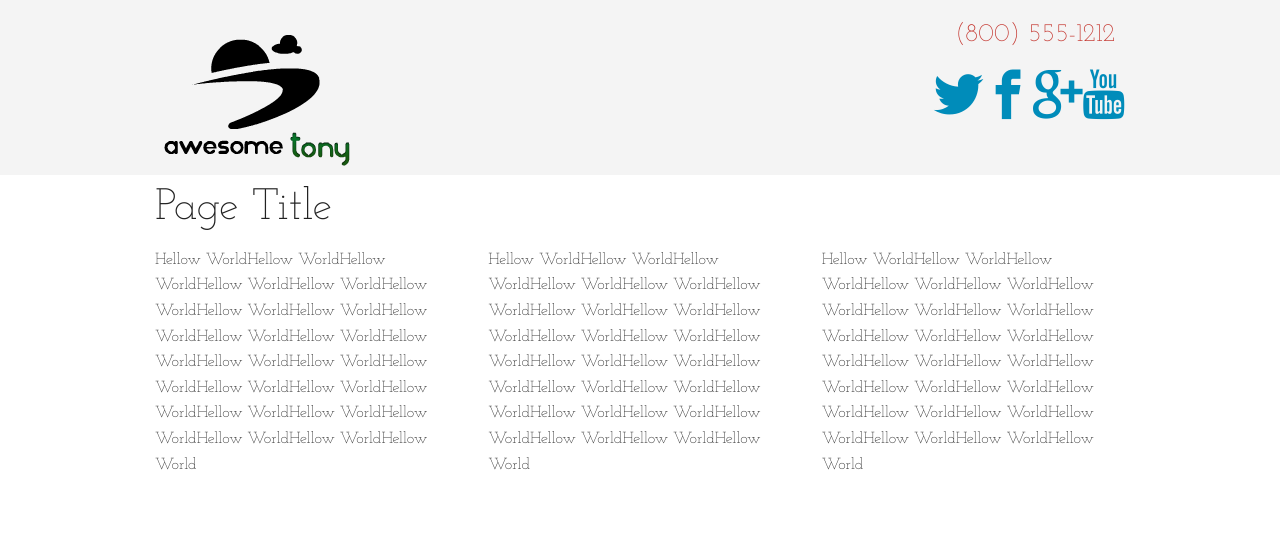
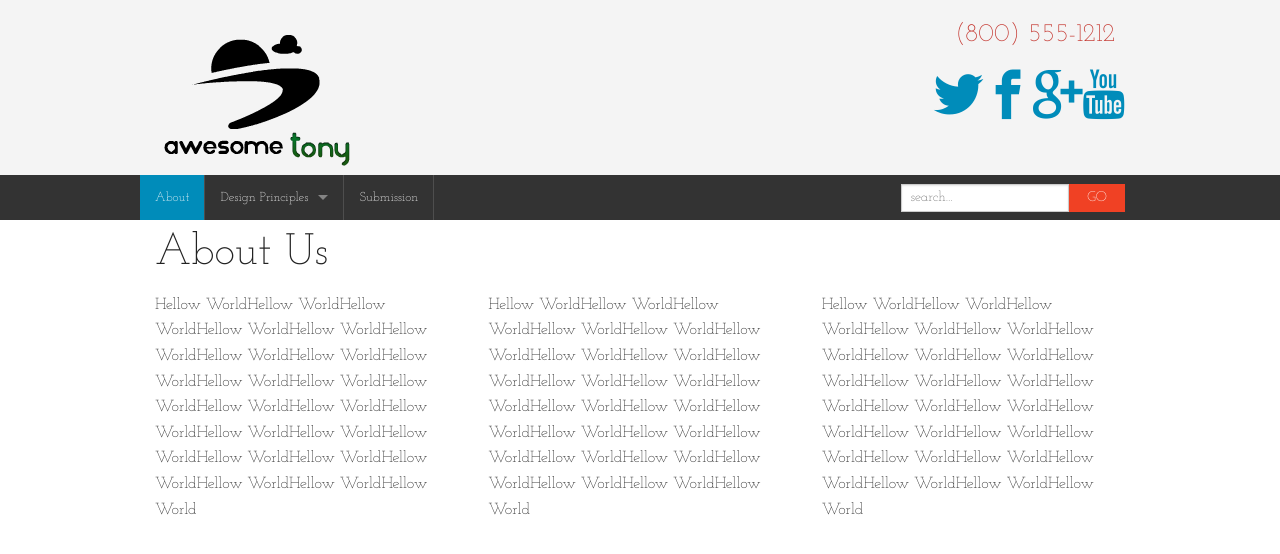
Before and after one commit to tonykung06/foundation-5-example, a website: page index.html in a window 1280 px wide. Drawn offline with Linux system fonts and the light colour scheme; files whose address does not match are found by name.

Commit message:
add main navigation

```diff
--- a/index.html
+++ b/index.html
@@ -55,9 +55,53 @@
       </div>
     </header>
 
+    <div class="contain-to-grid sticky">
+      <nav class="top-bar" data-topbar role="navigation">
+        <ul class="title-area">
+          <li class="name"></li>
+          <li class="toggle-topbar menu-icon">
+            <a href="#">
+              <span>MENU</span>
+            </a>
+          </li>
+        </ul>
+        <section class="top-bar-section">
+          <ul class="left">
+            <li class="active"><a href="index.html">About</a></li>
+            <li class="divider"></li>
+            <li class="has-dropdown">
+              <a href="design.html">Design Principles</a>
+              <ul class="dropdown">
+                <li><a href="wayfinding.html">Wayfinding</a></li>
+                <li><a href="alignment.html">Alignment</a></li>
+                <li><a href="effect.html">Aesthetic-Usability Effect</a></li>
+              </ul>
+            </li>
+            <li class="divider"></li>
+            <li><a href="submit.html">Submission</a></li>
+            <li class="divider"></li>
+          </ul>
+          <ul class="right">
+            <li class="has-form">
+              <form action="localsearch.php" method="get" enctype="multipart/form-data">
+                <div class="row collapse">
+                  <div class="small-9 column">
+                    <input type="text" name="search" placeholder="search..." />
+                  </div>
+                  <div class="small-3 column">
+                    <input type="submit" class="button expand alert" value="GO">
+                  </div>
+                </div>
+              </form>
+            </li>
+          </ul>
+        </section>
+      </nav>
+    </div>
+
     <div class="row">
       <div class="column small-12"><!-- foundation assuming medium-12 and large-12, which follow small-12 -->
-        <h1>Page Title</h1>
+        <h1>About Us</h1>
       </div>
     </div>
 
--- a/package.json
+++ b/package.json
@@ -4,6 +4,7 @@
   "description": "",
   "main": "index.js",
   "scripts": {
+  	"start": "http-server .",
     "test": "echo \"Error: no test specified\" && exit 1"
   },
   "author": "",
```
